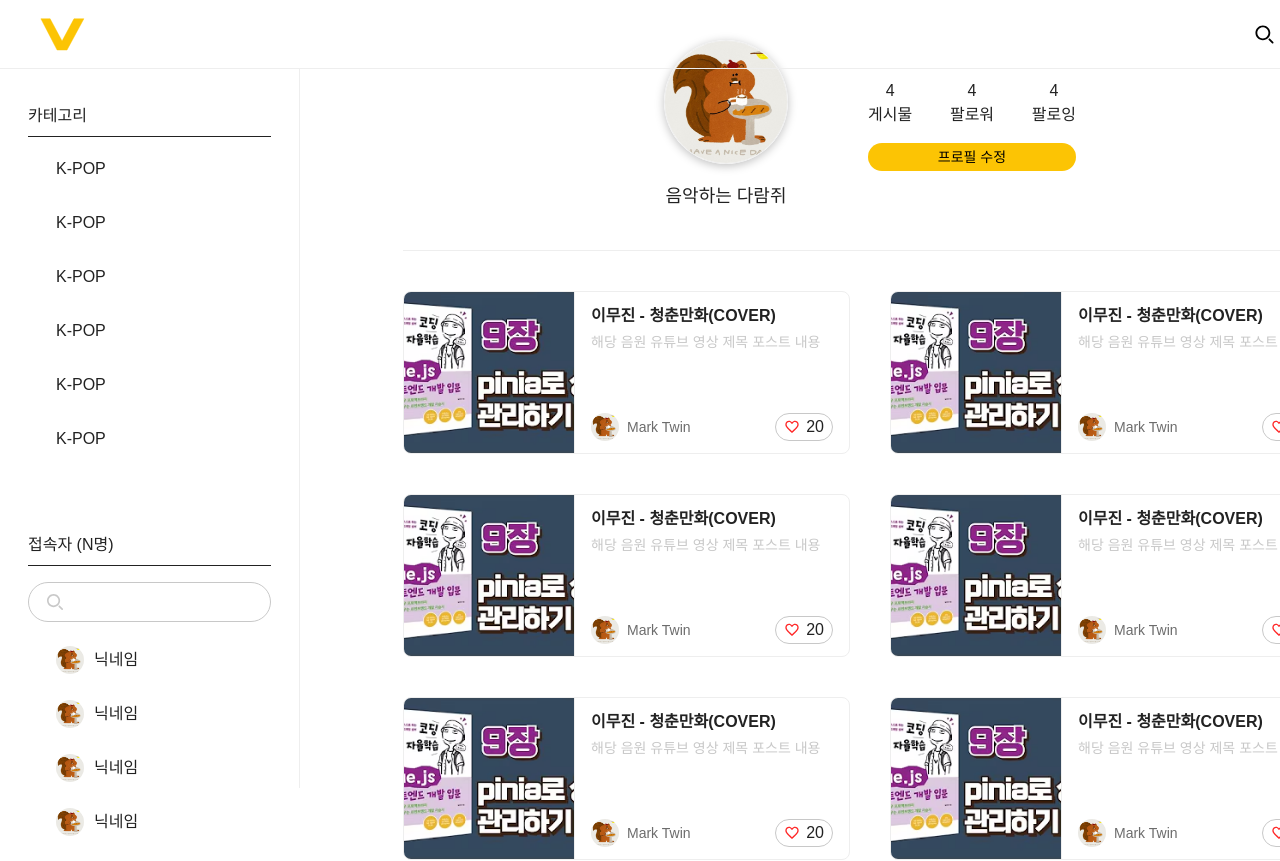
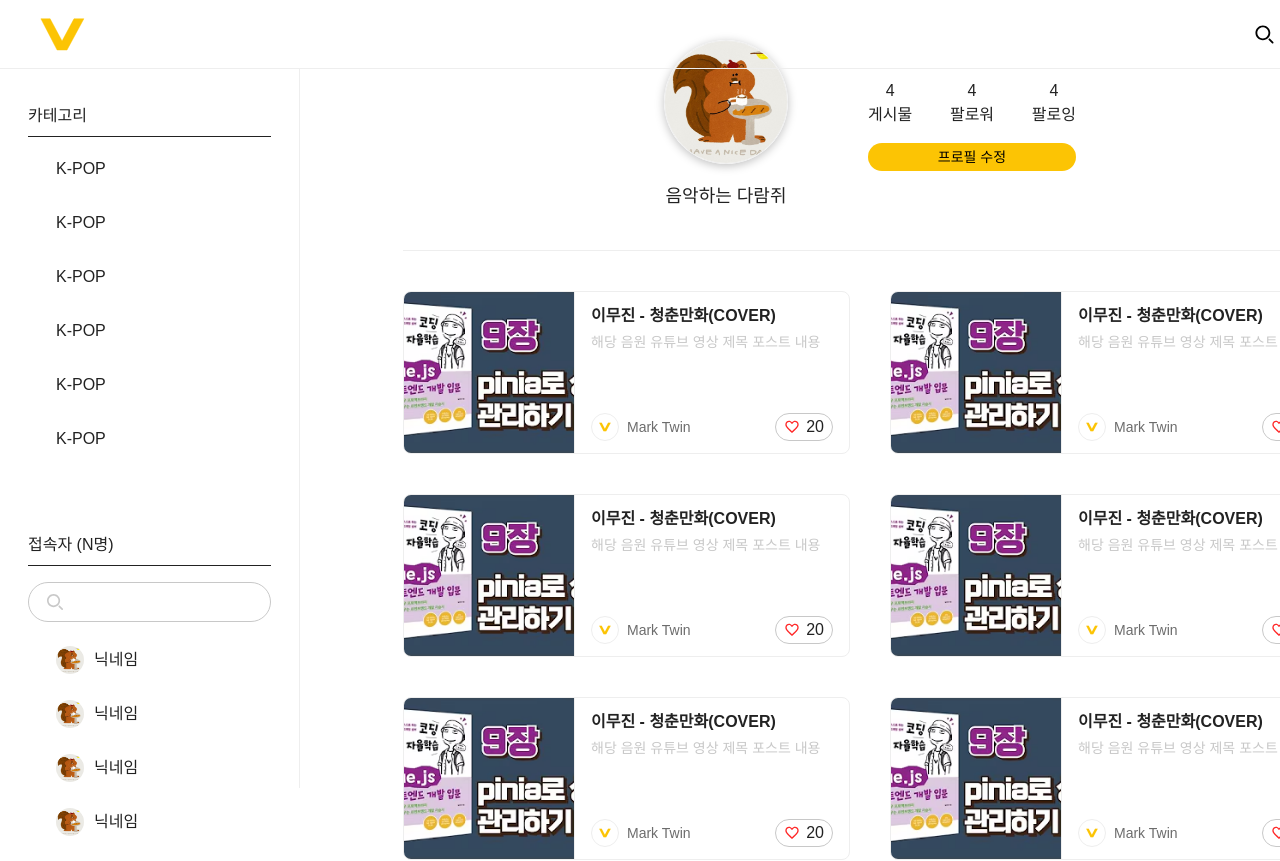
Before and after one commit to 5-rai/vive, a React (Vite) app: page /mypage in a window 1280 px wide. Shown: the top 861 px of the page. Built offline with nearby package versions, Linux system fonts and the light colour scheme.

Commit message:
style: PostCard 컴포넌트에서 이미지 없을 경우 디폴트 프로필 퍼블리싱

```diff
--- a/src/components/common/PostCard.tsx
+++ b/src/components/common/PostCard.tsx
@@ -5,6 +5,7 @@ import { useNavigate } from "react-router";
 import { twMerge } from "tailwind-merge";
 import ProfileImg from "../../assets/profileImg.jpg";
 import Temp from "../../assets/youtube-temp.avif";
+import Logo from "../../assets/Logo";
 
 export default function PostCard({
   post,
@@ -55,12 +56,17 @@ export default function PostCard({
                 navigate(`/user/${writer.userId}`);
               }}
             >
-              {/* // TODO: 이미지가 없으면 디폴트 이미지로 대체 => 확정되면 적용! */}
-              <img
-                src={writer.profileImg || ProfileImg} /* 임시 */
-                alt={`${writer.name}-프로필 이미지`}
-                className="w-7 h-7 rounded-full mr-2"
-              />
+              {writer.profileImg ? (
+                <img
+                  src={writer.profileImg || ProfileImg} /* 임시 */
+                  alt={`${writer.name}-프로필 이미지`}
+                  className="w-7 h-7 rounded-full mr-2"
+                />
+              ) : (
+                <div className="w-7 h-7 rounded-full mr-2 border border-gray-ee flex items-center justify-center">
+                  <Logo className="w-3 h-3" />
+                </div>
+              )}
               <p className="text-sm text-[#6c6c6c] group-hover:text-gray-22 font-medium">
                 {writer.name}
               </p>
```
